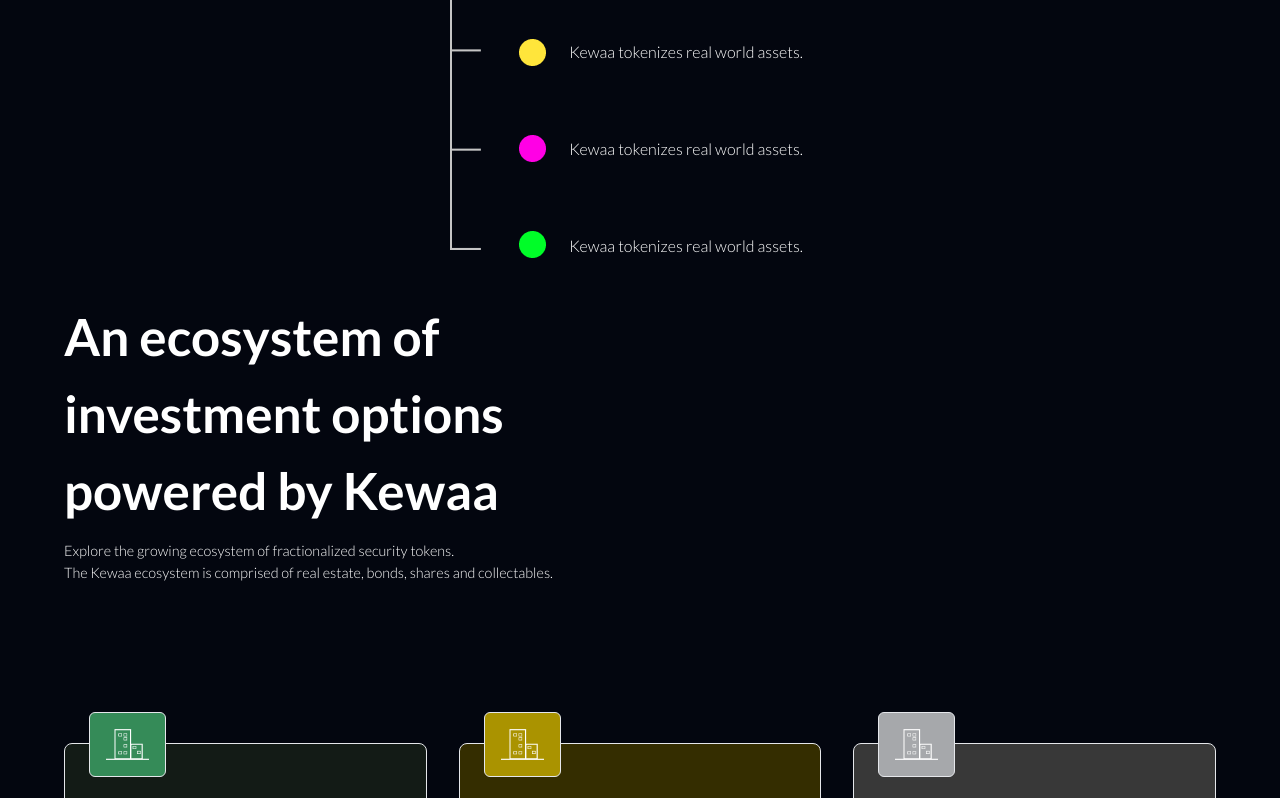
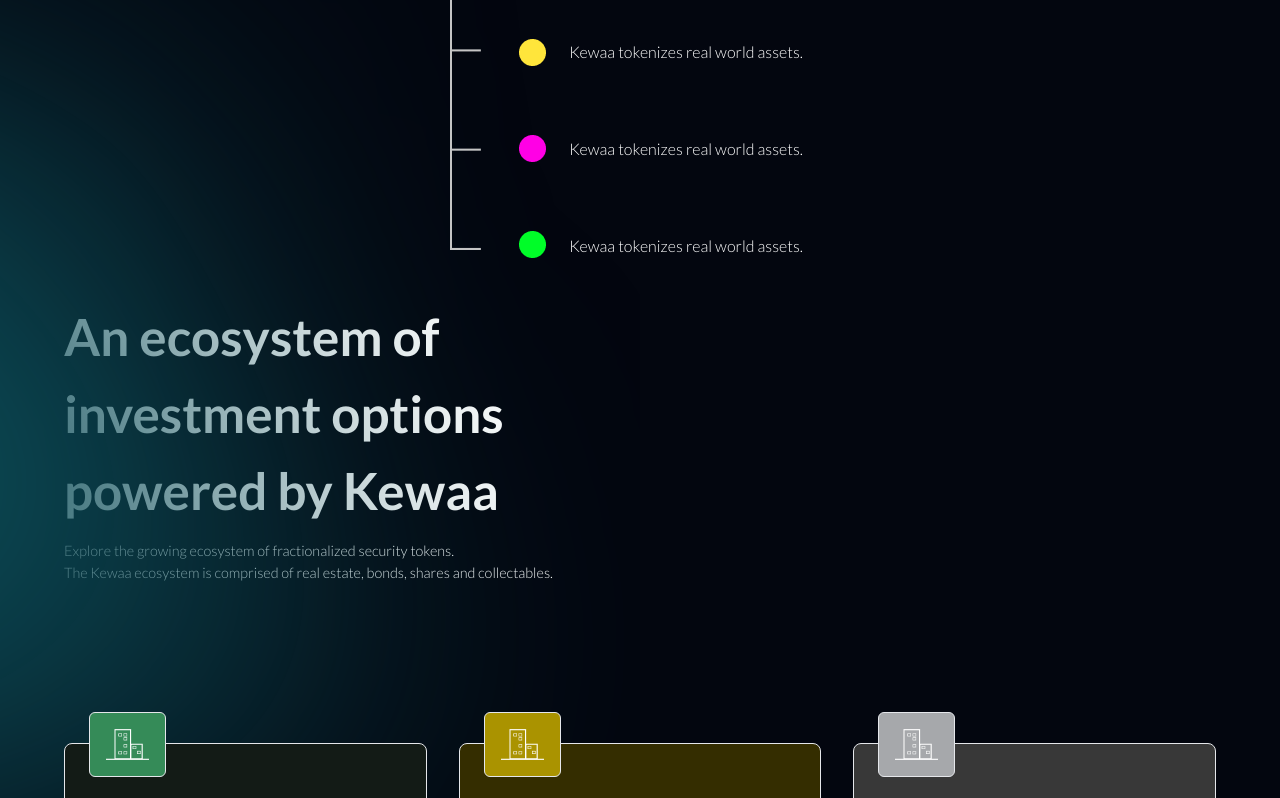
Before and after one commit to muhaj-dev/kewaa-v2, a Next.js app: page / in a window 1280 px wide. Shown: the part 1596-2394 px from the top of the page. Built offline with nearby package versions, Linux system fonts and the light colour scheme.

Commit message:
added green bg

```diff
--- a/src/components/Home/What.tsx
+++ b/src/components/Home/What.tsx
@@ -5,6 +5,7 @@
 import whatbg from "../../assets/whatsvg.png";
 import lines from "../../assets/Lines.png";
 import ellipse from "../../assets/ellipse.png";
+import greenSvg from "../../assets/green.svg";
 import eco from "../../assets/ecobg.png";
 import EcoCard from "./EcoCard";
 
@@ -74,11 +75,11 @@
           {/* <Image src={eco} alt=""  className='h-[1000px] w-[1000px] absolute left-[0%] mt-[-25%] '/> */}
         </div>
 
-        <div className=" relative z-[5]  mt-[50%] lg:mt-[0%]">
-          <h3 className="text-[2rem]  md:text-[3.2rem] font-[600] flex  max-w-[30rem]  ">
+        <div className=" relative   mt-[50%] lg:mt-[0%]">
+          <h3 className="z-[1000] text-[2rem]  md:text-[3.2rem] font-[600] flex  max-w-[30rem]  ">
             An ecosystem of investment options powered by Kewaa
           </h3>
-          <div className="lg:text-[0.9rem] text-[1.3rem] font-[300] max-w-[53.6rem] my-[1%] text-[#C5C5C5]0">
+          <div className="lg:text-[0.9rem] z-50 text-[1.3rem] font-[300] max-w-[53.6rem] my-[1%] text-[#C5C5C5]0">
             <p className="">
               Explore the growing ecosystem of fractionalized security tokens.
             </p>
@@ -86,6 +87,9 @@
               The Kewaa ecosystem is comprised of real estate, bonds, shares and
               collectables.
             </p>
+          </div>
+          <div className="w-full  lg:w-[80%] absolute  right-[10%] lg:right-[50%] -top-[150%] lg:-top-[200%] hidden sm:block">
+            <Image src={greenSvg} alt="" className=" " />
           </div>
         </div>
 
```
Also changed, not shown: src/assets/green.svg (added).
